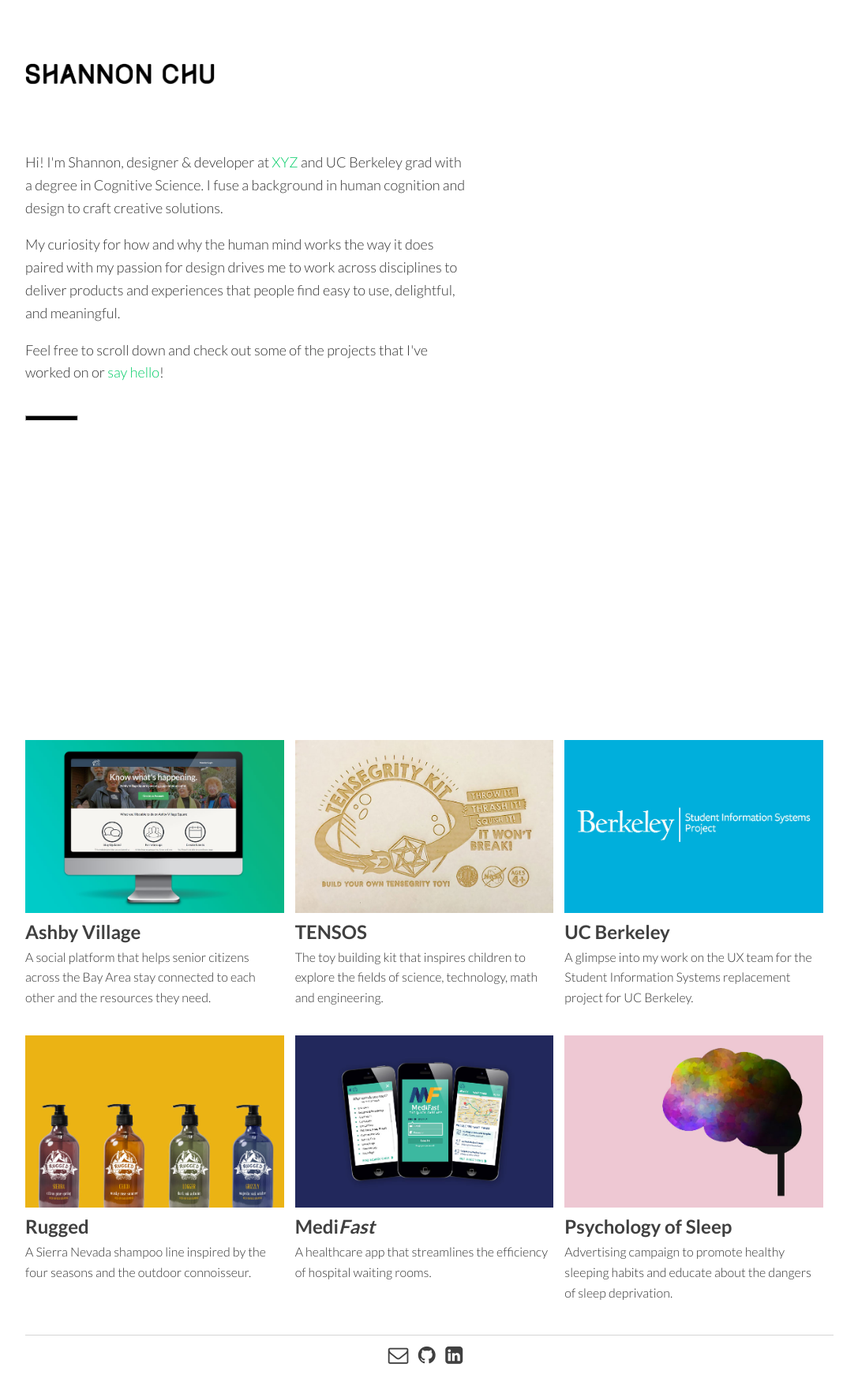
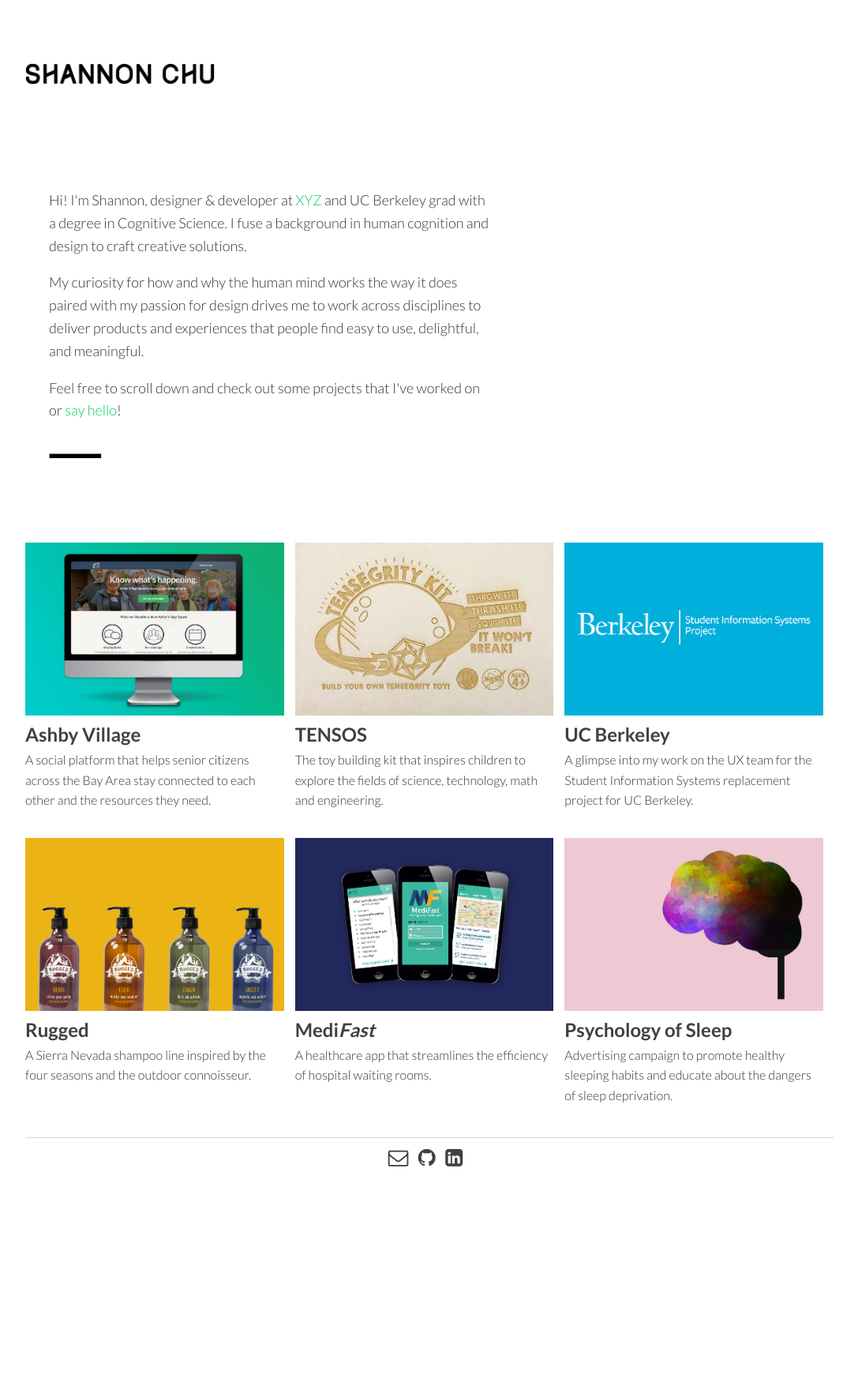
Before and after one commit to shannonchu/shannonchu.github.io, a Jekyll site: the page built from index.html, in a window 1280 px wide. Shown: the whole page at 79% size, without its empty margins (96-1183 px from the left). Built offline with Jekyll 4.4.1, drawn with Linux system fonts in a browser that asks for light colours; nearby versions of some CDN libraries; after the commit the page ends 1510 px from its top, so only the background shows below that.

Commit message:
fix margins on main page

```diff
--- a/css/main.css
+++ b/css/main.css
@@ -197,21 +197,32 @@
   margin-top: 5px;
 }
 
-@media only screen and (min-device-width: 320px) and (max-device-width: 768px) {
+@media only screen and (min-device-width: 1024px){
+  .about-para {
+    text-align: left; width: 55%; /*height: 80vh;*/ font-size: 18px; margin-top: 80px;
+    padding: 0px;
+  }
+  #horiz-rule {
+    width: 65px; height: 5px; background-color: black; margin-left: 0px; margin-top:40px; margin-bottom: 50px;
+  }
+}
+
+@media only screen and (min-device-width: 768px) and (max-device-width: 1024px) {
+  .about-para {
+    text-align: left; width: 55%; /*height: 80vh;*/ font-size: 18px; margin-top: 80px;
+    padding: 30px;
+  }
+  #horiz-rule {
+    width: 65px; height: 5px; background-color: black; margin-left: 0px; margin-top:40px; margin-bottom: 50px;
+  }
+}
+
+@media only screen and (min-device-width: 320px) and (max-device-width: 767px) {
   .about-para {
     padding: 30px;
   }
   #horiz-rule {
     width: 20%; height: 10px; background-color: black; margin-left: 0px; margin-top:40px;
-  }
-}
-@media only screen and (min-device-width: 768px) {
-  .about-para {
-    text-align: left; width: 55%; height: 80vh; font-size: 18px; margin-top: 80px;
-    padding: 0px;
-  }
-  #horiz-rule {
-    width: 65px; height: 5px; background-color: black; margin-left: 0px; margin-top:40px;
   }
 }
 
--- a/index.html
+++ b/index.html
@@ -6,7 +6,7 @@
 <div class="about-para">
   <p>Hi! I'm Shannon, designer &amp; developer at <a class="links" href="http://wearexyz.com">XYZ</a> and UC Berkeley grad with a degree in Cognitive Science. I fuse a background in human cognition and design to craft creative solutions.</p>
   <p>My curiosity for how and why the human mind works the way it does paired with my passion for design drives me to work across disciplines to deliver products and experiences that people find easy to use, delightful, and meaningful.</p>
-  <p>Feel free to scroll down and check out some of the projects that I've worked on or <a class="links" href="mailto:shannonchu@berkeley.edu">say hello</a>!
+  <p>Feel free to scroll down and check out some projects that I've worked on or <a class="links" href="mailto:shannonchu@berkeley.edu">say hello</a>!
 </p>
   <hr id="horiz-rule"/>
 </div>
```
